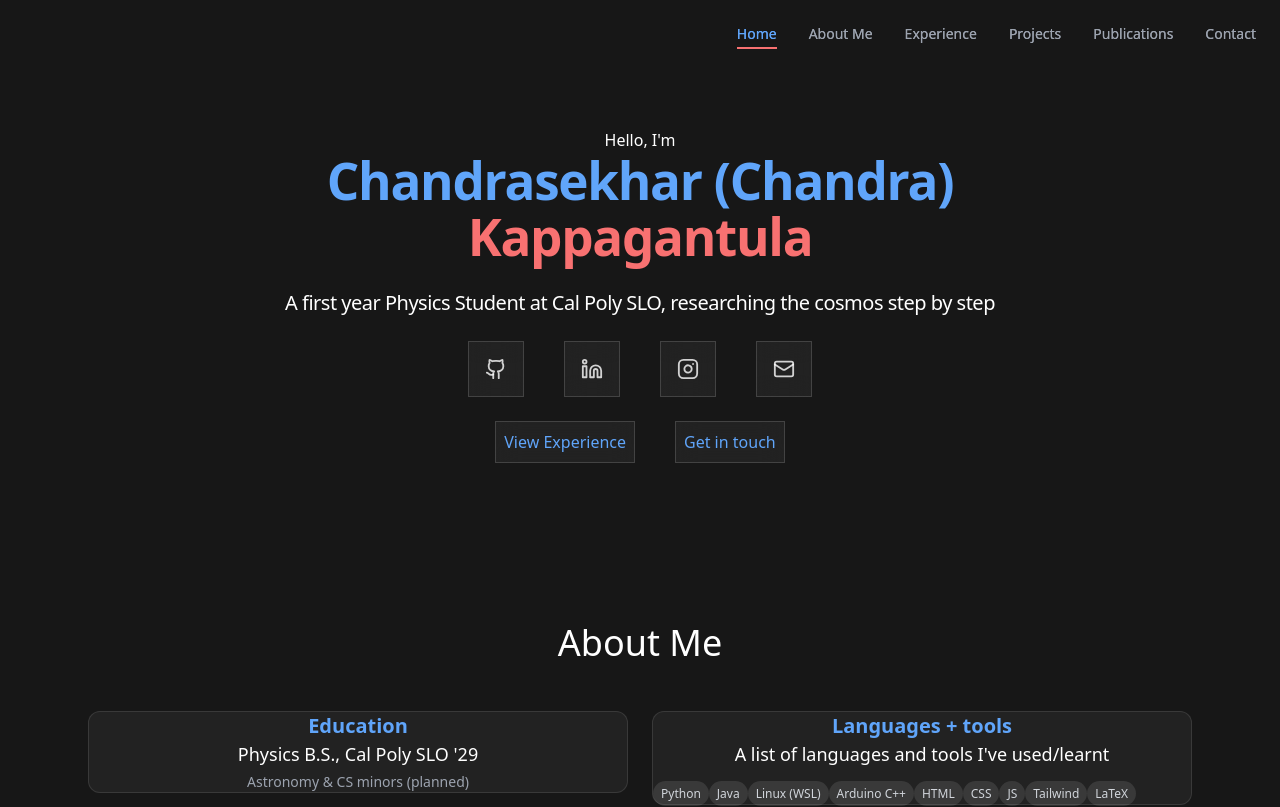
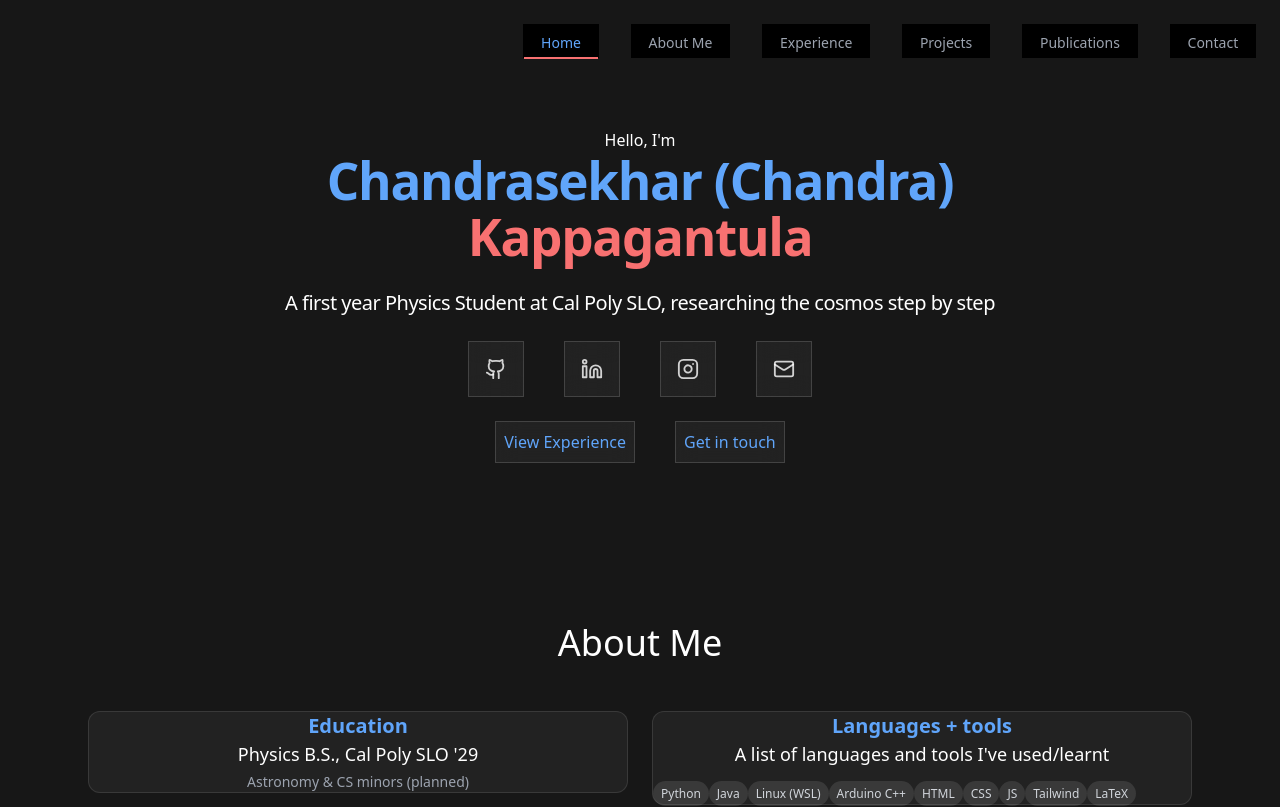
Before and after one commit to chandraskappagantula/chandraskappagantula.github.io, a React (Vite) app: page / in a window 1280 px wide. Shown: the top 807 px of the page. Built offline with nearby package versions, Linux system fonts and the light colour scheme.

Commit message:
fix navbar bug

```diff
--- a/src/components/Navbar.tsx
+++ b/src/components/Navbar.tsx
@@ -39,10 +39,15 @@ export function Navbar() {
           const isActive = activeId === link.id;
 
           return (
-            <li key={link.id}>
-              <a
-                href={`#${link.id}`}
-                className={`relative pb-1 transition-colors duration-300
+            <li key={link.id} className = "bg-black">
+              <button
+                onClick={() => {
+                  const section = document.getElementById(link.id);
+                  if (section) {
+                    section.scrollIntoView({ behavior: "smooth" });
+                  }
+                }}
+                className={`bg-black relative pb-1 transition-colors duration-300
                   ${
                     isActive
                       ? "text-blue-400"
@@ -55,15 +60,11 @@ export function Navbar() {
                 <span
                   className={`absolute left-0 -bottom-0.5 h-[2px] w-full bg-red-400
                     transition-transform duration-300 ease-out
-                    ${
-                      isActive
-                        ? "scale-x-100"
-                        : "scale-x-0"
-                    }
+                    ${isActive ? "scale-x-100" : "scale-x-0"}
                     origin-left
                   `}
                 />
-              </a>
+              </button>
             </li>
           );
         })}
```
Also changed, not shown: 2 other files (tests, documents, lock files or other folders).
